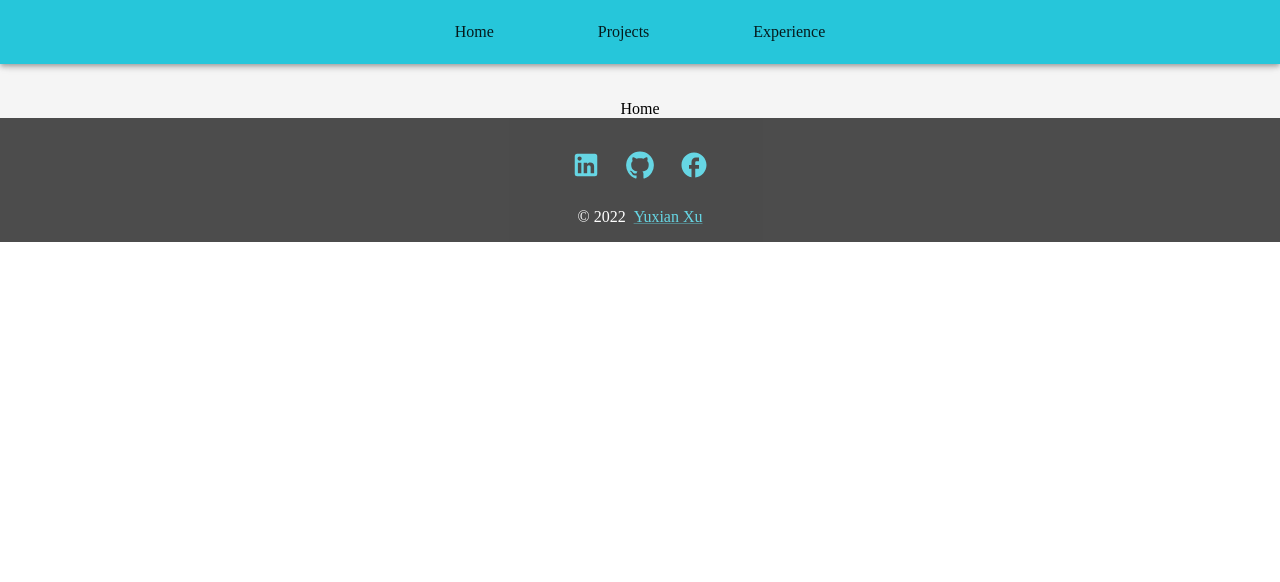
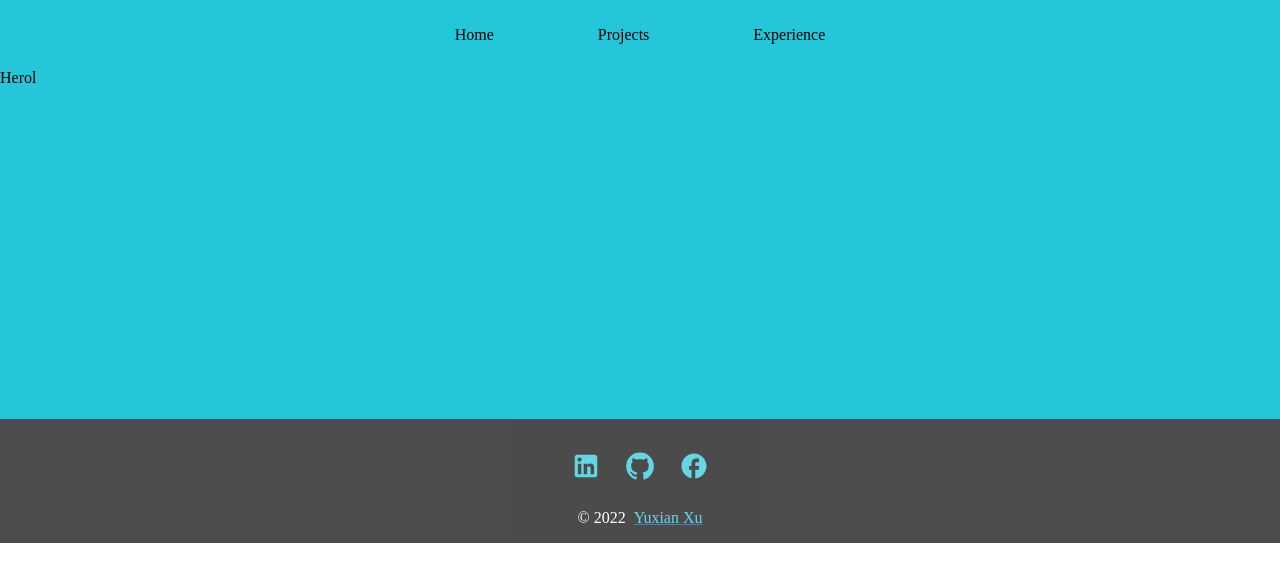
Before and after one commit to yuxianxu/new-portfolio-yx-react, a React (Create React App) app: page / in a window 1280 px wide. Shown: the top 582 px of the page. Built offline with nearby package versions, Linux system fonts and the light colour scheme.

Commit message:
Add hero

```diff
--- a/package.json
+++ b/package.json
@@ -16,6 +16,7 @@
     "react-router-dom": "^6.3.0",
     "react-scripts": "5.0.1",
     "react-vertical-timeline-component": "^3.5.2",
+    "three": "^0.141.0",
     "web-vitals": "^2.1.4"
   },
   "scripts": {
--- a/src/components/Header.js
+++ b/src/components/Header.js
@@ -1,12 +1,10 @@
 import {
-  AppBar,
   Box,
   Divider,
   Drawer,
   IconButton,
   List,
   ListItemButton,
-  Toolbar,
 } from '@mui/material';
 import React, { useState } from 'react';
 import MenuIcon from '@mui/icons-material/Menu';
@@ -21,13 +19,25 @@ function Header() {
   };
 
   return (
-    <Box sx={{ display: 'flex' }}>
-      <AppBar component="nav">
-        <Toolbar>
+    <Box
+      sx={{
+        backgroundColor: '#26c6da',
+        display: 'flex',
+      }}
+    >
+      <Box
+        sx={{
+          display: 'flex',
+          justifyContent: { xs: 'flex-start', sm: 'center' },
+          width: '100%',
+          paddingTop: 1,
+          paddingBottom: 1,
+        }}
+      >
         <IconButton
           color="inherit"
           edge="start"
-            sx={{ mr: 2, display: { sm: 'none' } }}
+          sx={{ ml: 1, display: { sm: 'none' } }}
           onClick={handleDrawerToggle}
         >
           <MenuIcon />
@@ -36,6 +46,8 @@ function Header() {
           sx={{
             display: { xs: 'none', sm: 'flex' },
             justifyContent: 'center',
+            paddingTop: 1.2,
+            paddingBottom: 1.2,
             marginLeft: 'auto',
             marginRight: 'auto',
             gap: 9,
@@ -45,8 +57,7 @@ function Header() {
           <ListItemButton to="/projects">Projects</ListItemButton>
           <ListItemButton to="/experience">Experience</ListItemButton>
         </Box>
-        </Toolbar>
-      </AppBar>
+      </Box>
       <Box component="nav">
         <Drawer
           variant="temporary"
@@ -80,7 +91,14 @@ function Header() {
             }}
           >
             <Divider />
-            <List sx={{ paddingRight: 2, display: 'flex', flexDirection: 'column', gap: 4}}>
+            <List
+              sx={{
+                paddingRight: 2,
+                display: 'flex',
+                flexDirection: 'column',
+                gap: 4,
+              }}
+            >
               <ListItemButton to="/">
                 <HomeIcon sx={{ paddingRight: 2 }} />
                 Home
--- /dev/null
+++ b/src/components/Hero.js
@@ -0,0 +1,18 @@
+import { Box } from '@mui/material';
+import React from 'react';
+import '../styles/hero.css'
+
+
+
+function Hero() {
+
+  return (
+    <Box sx={{ height: '350px', width: '100%', backgroundColor: '#26c6da' }}>
+      Herol
+
+    </Box>
+
+  );
+}
+
+export default Hero;
--- a/src/pages/Home.js
+++ b/src/pages/Home.js
@@ -1,9 +1,13 @@
-import React from 'react'
+import { Box } from '@mui/material';
+import React from 'react';
+import Hero from '../components/Hero.js';
 
 function Home() {
   return (
-    <div className='home'>Home</div>
-  )
+    <Box className="home">
+      <Hero />
+    </Box>
+  );
 }
 
-export default Home
+export default Home;
--- a/src/styles/app.css
+++ b/src/styles/app.css
@@ -3,21 +3,16 @@
     padding: 0;
 }
 
-
-
-.projects, .experience, .home {
+.projects, .experience {
     height: auto;
     display: flex;
     justify-content: center;
     align-items: center;
     background-color: #f5f5f5;
-    padding-top: 100px;
+    padding-top: 50px;
+    flex-direction: column;
 }
 
-.projects {
-    width: 100%;
-    flex-direction: column;
-  }
 .projects .projectTitle {
     text-align: center;
     color: #3e497a;
@@ -31,6 +26,8 @@
     display: grid;
     grid-template-columns: 1fr 1fr 1fr;
     place-items: center;
+    padding-top: 20px;
+    padding-bottom: 40px;
 }
 
   /* MENU ITEM STYLING */
@@ -43,6 +40,7 @@
     box-shadow: 0px 3px 15px rgba(0, 0, 0, 0.2);
     text-align: center;
 }
+
 .projectItem:hover {
     box-shadow: 0px 3px 15px rgba(0, 0, 0, 0.5);
     transition: 0.3s ease-in;
@@ -62,6 +60,12 @@
     font-size: 25px;
     padding-top: 8px;
   }
+
+  .experience h1 {
+    padding-bottom: 3rem;
+  }
+
+
 
   @media only screen and (max-width: 1300px) {
     .projectList {
--- /dev/null
+++ b/src/styles/hero.css
@@ -0,0 +1,29 @@
+@import url(https://fonts.googleapis.com/css?family=Open+Sans:800);
+
+#world{
+	position: absolute;
+	width:100%;
+	height: 100%;
+	background-color: #6ecccc;
+  overflow:hidden;
+}
+
+#credits{
+  position:absolute;
+  width:100%;
+  margin: auto;
+  bottom:0;
+  margin-bottom:20px;
+  font-family:'Open Sans', sans-serif;
+  color:#328685;
+  font-size:0.7em;
+  text-transform: uppercase;
+  text-align : center;
+}
+#credits a {
+  color:#328685;
+}
+
+#credits a:hover {
+  color:#630d15;
+}
```
Also changed, not shown: 1 other file (tests, documents, lock files or other folders). Lines whose indentation alone changed are shown as unchanged.
